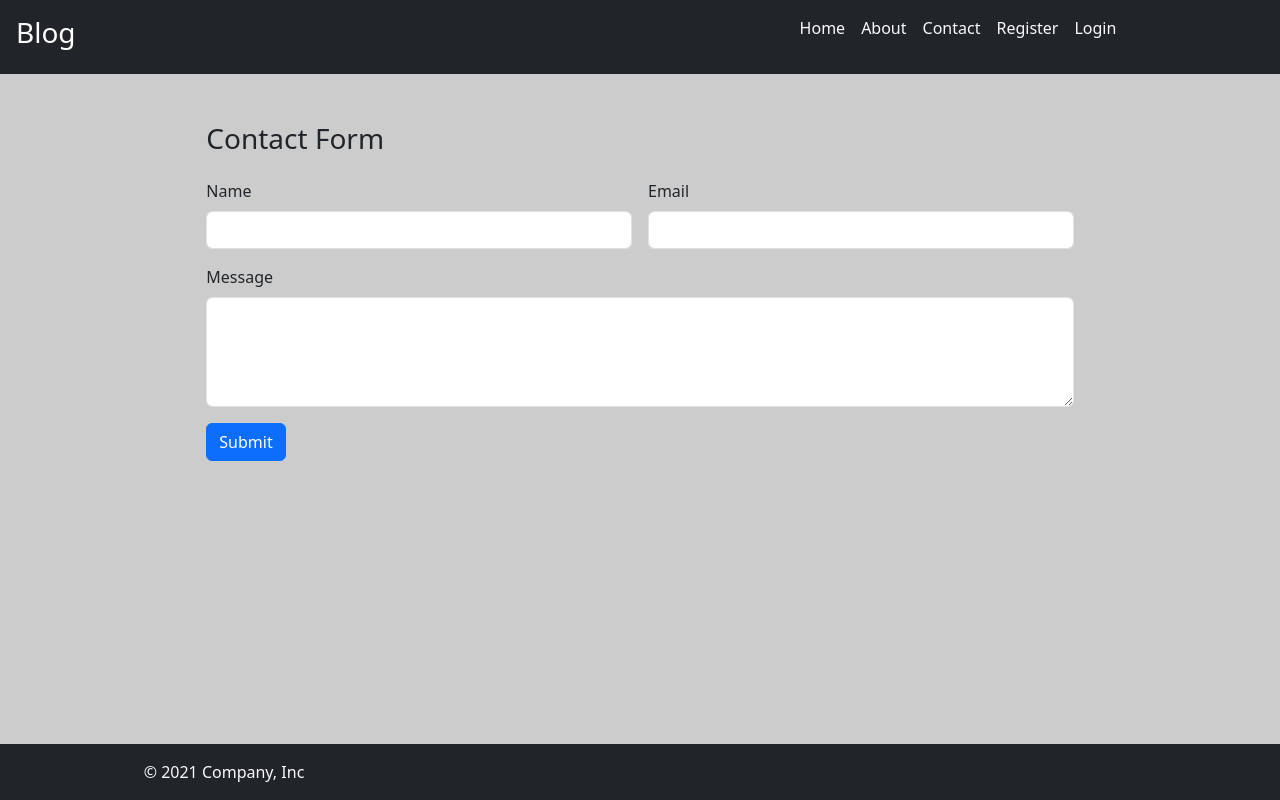
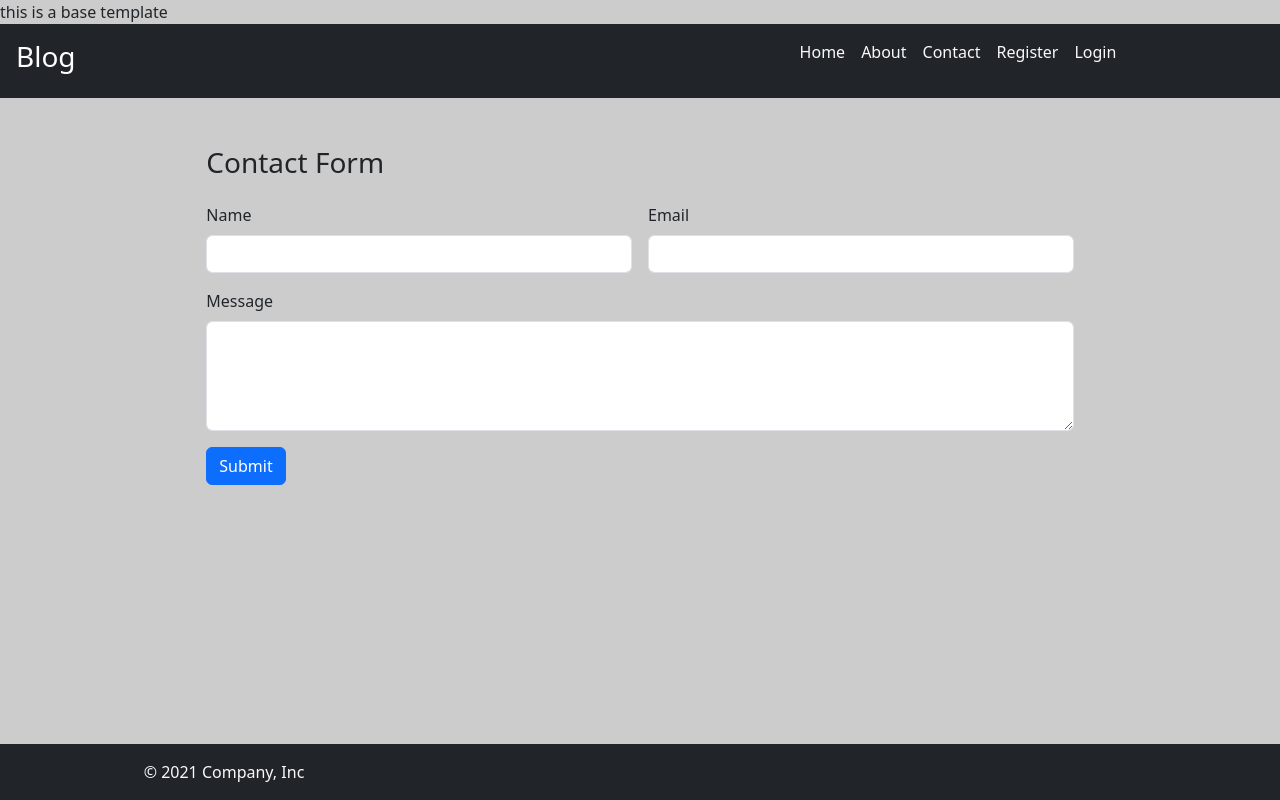
Before and after one commit to jaffer325/Blog-app, a Django app: page /contact in a window 1280 px wide. Run offline with Django 5.2, Linux system fonts and the light colour scheme; some libraries are stand-ins or nearby versions.

```diff
--- a/polls/templates/base.html
+++ b/polls/templates/base.html
@@ -1,5 +1,6 @@
 {% load static %}
 
+  this is a base template
 <!DOCTYPE html>
 <html lang="en">
 <head>
```
